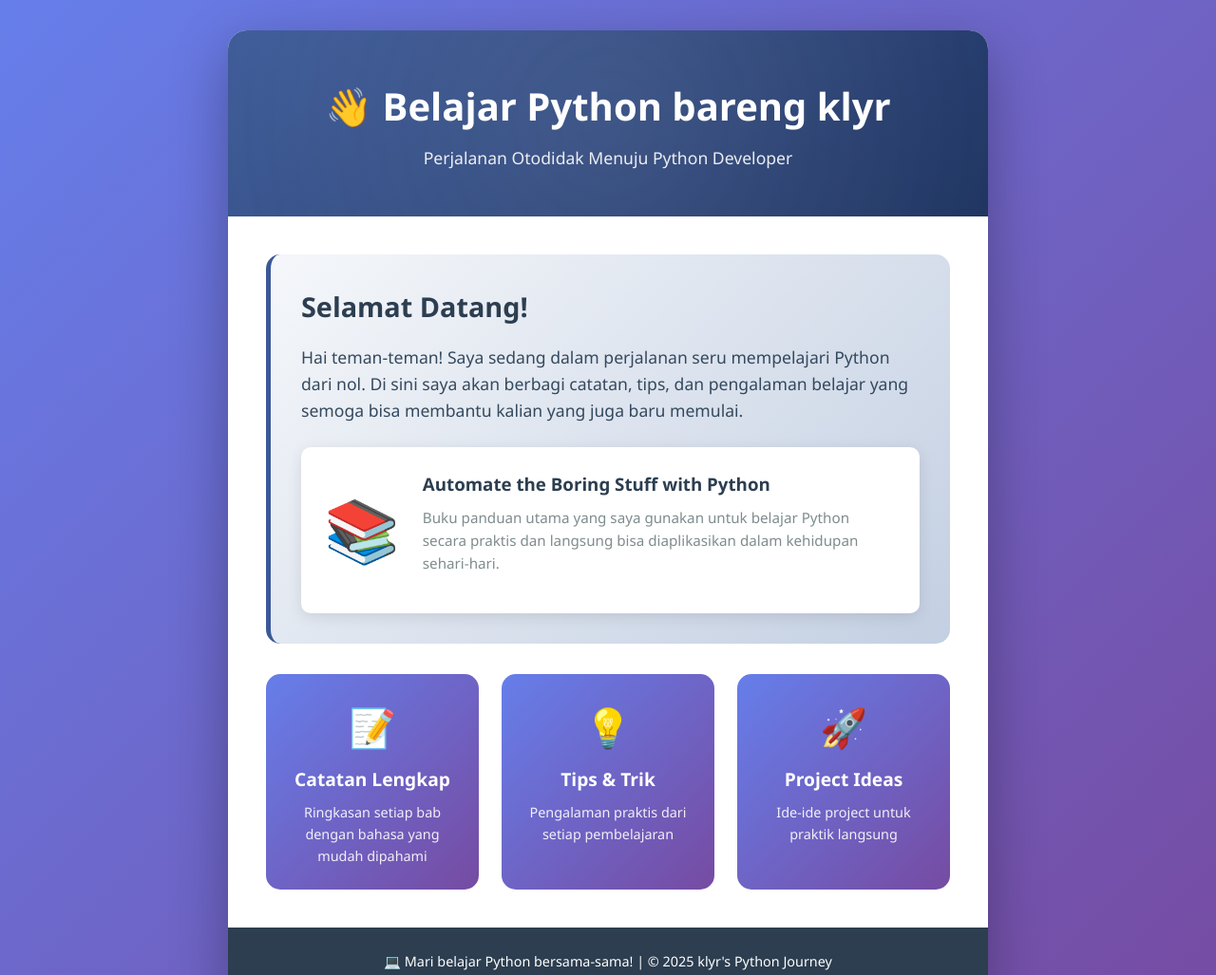
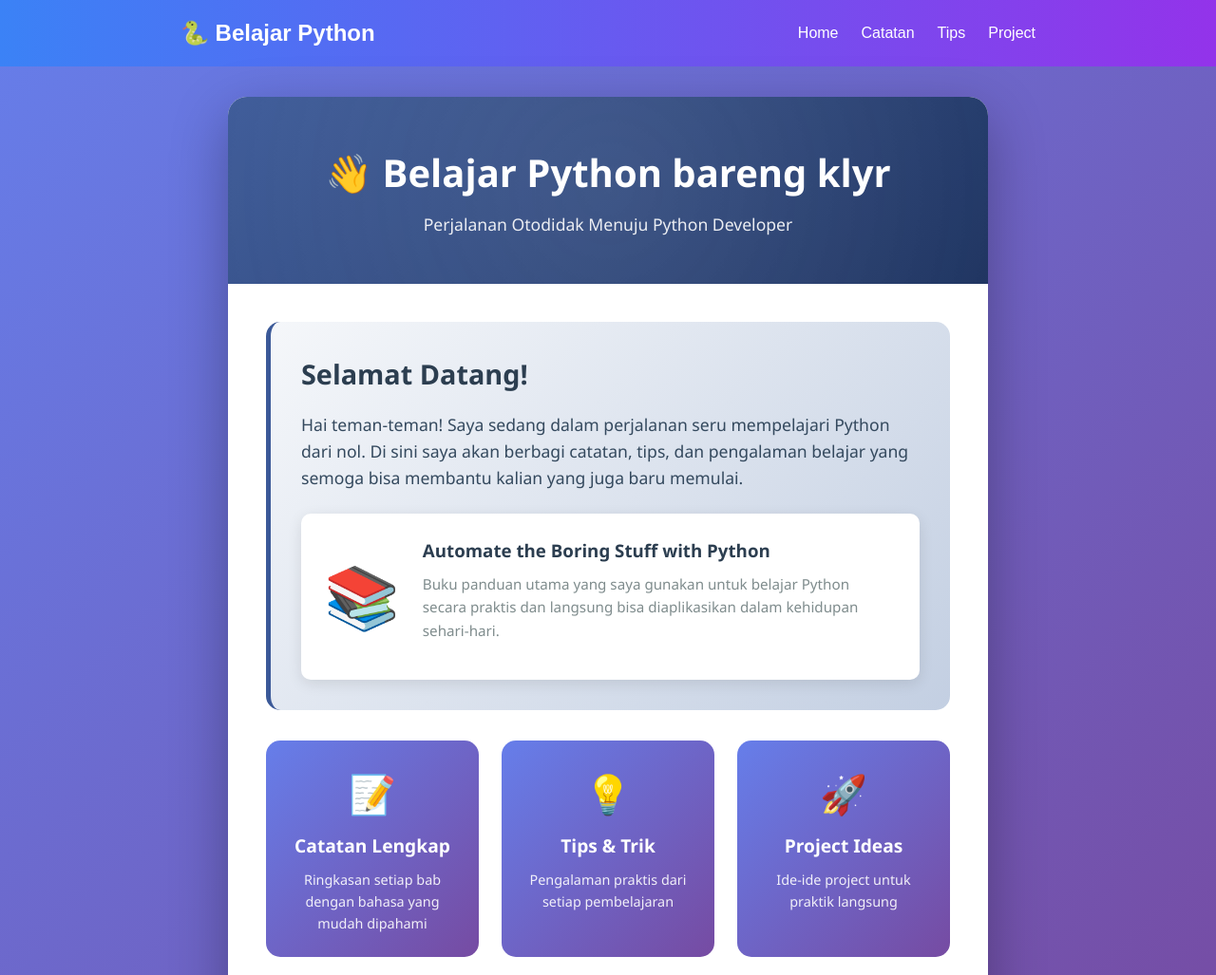
Before and after one commit to A-klyr/A-klyr.github.io, a plain HTML site: page index.html in a window 1280 px wide. Shown: the top 1027 px of the page at 95% size. Drawn offline with Linux system fonts and the light colour scheme.

Commit message:
Update index.html

```diff
--- a/index.html
+++ b/index.html
@@ -15,13 +15,13 @@
         font-family: 'Segoe UI', Tahoma, Geneva, Verdana, sans-serif;
         background: linear-gradient(135deg, #667eea 0%, #764ba2 100%);
         min-height: 100vh;
-        padding: 2rem;
+        padding: 0;
         line-height: 1.6;
       }
 
       .container {
         max-width: 800px;
-        margin: 0 auto;
+        margin: 2rem auto;
         background: white;
         border-radius: 20px;
         box-shadow: 0 20px 60px rgba(0, 0, 0, 0.3);
@@ -206,6 +206,18 @@
     </style>
   </head>
   <body>
+    <header style="background:linear-gradient(90deg,#3b82f6,#9333ea);padding:1rem 0;">
+      <nav style="max-width:900px;margin:auto;display:flex;justify-content:space-between;align-items:center;color:white;font-family:sans-serif;">
+        <h2 style="margin:0;">🐍 Belajar Python</h2>
+        <div style="display:flex;gap:1.5rem;">
+          <a href="index.html" style="color:white;text-decoration:none;">Home</a>
+          <a href="catatan.html" style="color:white;text-decoration:none;">Catatan</a>
+          <a href="tips.html" style="color:white;text-decoration:none;">Tips</a>
+          <a href="project.html" style="color:white;text-decoration:none;">Project</a>
+        </div>
+      </nav>
+    </header>
+
     <div class="container">
       <div class="header">
         <h1>👋 Belajar Python bareng klyr</h1>
```
